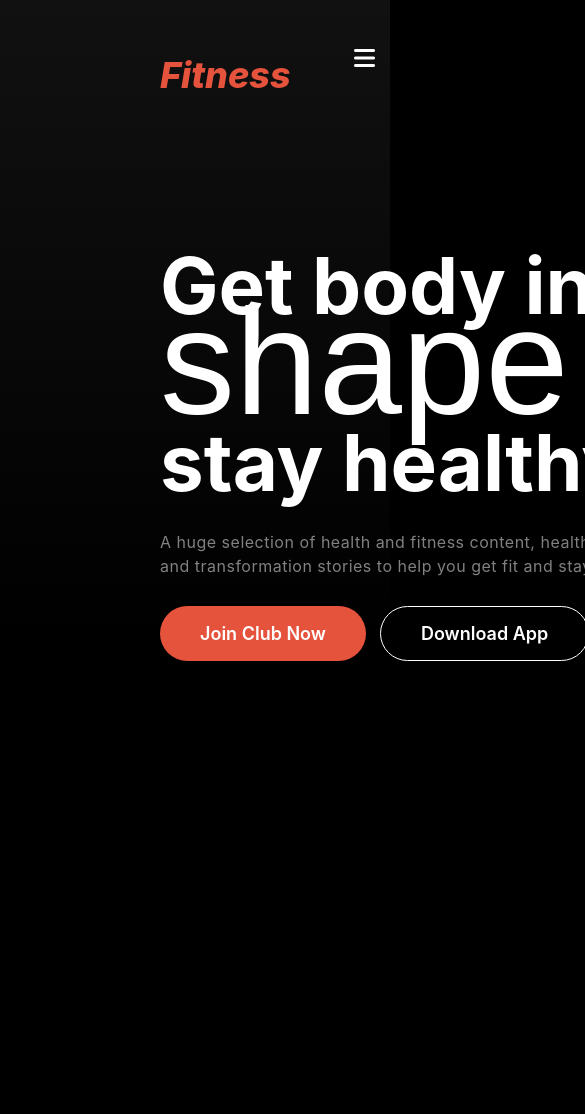
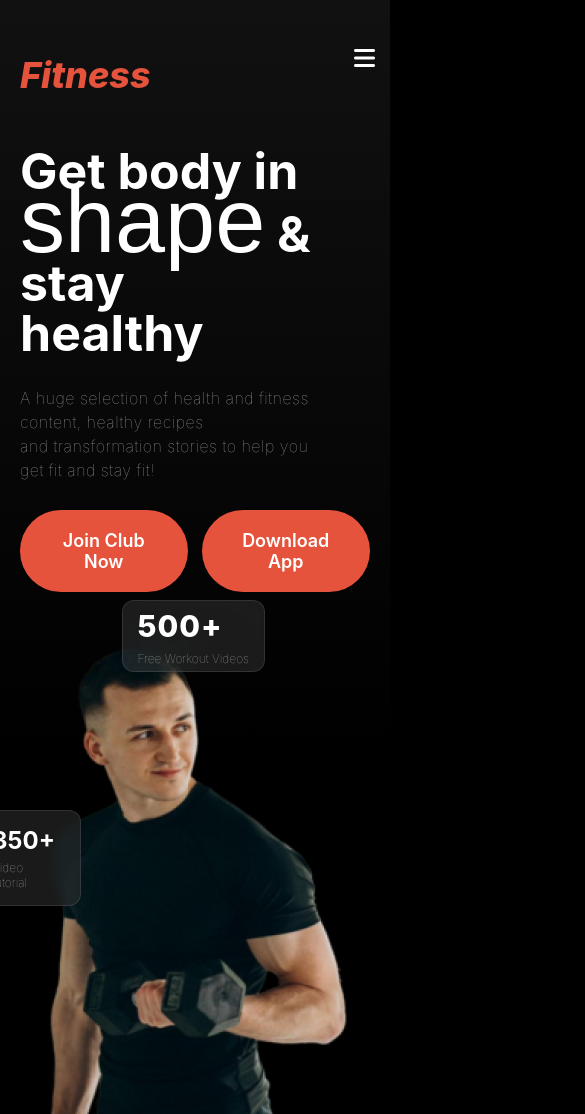
Before and after one commit to Md-Delwar-Hossain-Dulal/reset-Assignment-2, a plain HTML site: page index.html in a window 390 px wide. Shown: the top 1114 px of the page, 585 px wide, since content can reach past the window. Before the commit the page ends 844 px from the top, so only its background shows below. Drawn offline with Linux system fonts and the light colour scheme; a web font is replaced by a local one.

Commit message:
nav responsiv

```diff
--- a/index.html
+++ b/index.html
@@ -33,25 +33,30 @@
         <div class="banner-parent">
             <div class="banner-text">
                 <h1>Get body in <span class="new-text">shape</span> & stay healthy</h1>
-                <p>A huge selection of health and fitness content, healthy recipes <br> and transformation stories to help
-                    you get fit and stay fit!</p>
+                <p>A huge selection of health and fitness content, healthy recipes <br> and transformation stories to
+                    help you get fit and stay fit!</p>
                 <div class="button">
                     <button class="button-1">Join Club Now</button>
                     <button class="button-2">Download App</button>
                 </div>
             </div>
-            <div>
+            <div class="img-div">
+                <div class="img">
+                    <!-- CSS background-image -->
+                </div>
                 <div>
-                    <img src="./images/Images 2.png" alt="">
-                </div>
-                <div style="visibility: hidden;">
-                    <div>
-                        <a href="#"><i class="fa-sharp fa-solid fa-circle-play fa-xl" style="color: #e6533c;"></i></a>
-                        <h3>350+</h3>
-                        <p>Video tutorial</p>
+                    <div class="img-text1">
+                        <div class="play">
+                            <a href="#"><i class="fa-sharp fa-solid fa-circle-play fa-xl"
+                                    style="color: #e6533c;"></i></a>
+                        </div>
+                        <div>
+                            <h1>350+</h1>
+                            <p>Video tutorial</p>
+                        </div>
                     </div>
-                    <div>
-                        <h3>500+</h3>
+                    <div class="img-text2">
+                        <h1>500+</h1>
                         <p>Free Workout Videos</p>
                     </div>
                 </div>
--- a/style.css
+++ b/style.css
@@ -5,8 +5,6 @@
 
 body {
     background-color: rgb(0, 0, 0);
-    /* width: 80%;
-    margin: 0 auto; */
 }
 
 @import url('https://fonts.googleapis.com/css2?family=Inter:ital,opsz,wght@0,14..32,100..900;1,14..32,100..900&display=swap');
@@ -19,15 +17,24 @@ body {
 
 .all-section {
     background: linear-gradient(180.00deg, rgb(17, 17, 17), rgba(119, 119, 119, 0) 100%);
-    height: 600px;
+    height: 715px;
     padding-top: 40px;
 }
 
-.navbar,
-.banner-parent {
+.navbar h1 {
+    color: rgb(230, 83, 60);
+    font-family: "Inter", sans-serif;
+    font-style: italic;
+    font-size: 36px;
+    font-weight: 800;
+    margin-top: 13px;
+    /* font-family: inter; */
+}
+
+.navbar {
     display: flex;
     justify-content: space-between;
-    margin: 0 160px;
+    margin: 0 150px;
 }
 
 .navbar li {
@@ -57,15 +64,7 @@ body {
     color: rgb(255, 255, 255);
 }
 
-.navbar h1 {
-    color: rgb(230, 83, 60);
-    font-family: "Inter";
-    font-style: italic;
-    font-size: 36px;
-    font-weight: 800;
-    margin-top: 13px;
-    /* font-family: inter; */
-}
+
 
 .ham-menu {
     color: white;
@@ -74,19 +73,20 @@ body {
 
 /* !banner text & photo */
 
-/* .banner-text {
-    border: 2px solid red;
-} */
+.banner-parent {
+    display: flex;
+    justify-content: space-between;
+    margin: 0 150px;
+}
 
 .banner-text h1 {
-    margin-top: 150px;
+    margin-top: 120px;
     font-family: "Inter", sans-serif;
     font-family: 900;
     font-size: 78px;
     color: rgb(255, 255, 255);
     width: 600px;
     line-height: 99.50%;
-    /* !akane somosha ase line of height */
 }
 
 .new-text {
@@ -99,7 +99,6 @@ body {
 .banner-text p {
     color: rgba(255, 255, 255, 0.5);
     font-family: "Inter", sans-serif;
-    ;
     font-size: 16px;
     padding-top: 28px;
     line-height: 24px;
@@ -125,12 +124,83 @@ body {
     font-size: 18px;
     font-weight: 600;
     border: none;
+    cursor: pointer;
 }
 
 .button-2 {
     border: 1px solid rgb(255, 255, 255);
     background: transparent;
 }
+
+.img {
+    width: 349px;
+    height: 580px;
+    background: url(./images/Images\ 2.png);
+}
+
+.img-div {
+    padding-top: 32px;
+}
+
+.img-text1 {
+    position: absolute;
+    top: 570px;
+    right: 410px;
+    padding: 15px 25px;
+    color: rgb(255, 255, 255);
+    font-family: "Inter", sans-serif;
+    display: flex;
+    border: 1px solid rgba(255, 255, 255, 0.1);
+    border-radius: 12px;
+    backdrop-filter: blur(5px);
+    background: rgba(48, 48, 48, 0.54);
+    gap: 10px;
+}
+
+.img-text1 h3 {
+    font-weight: 900;
+    font-size: 24px;
+    text-align: left;
+}
+
+.img-text1 p,
+.all-section p {
+    font-family: "Inter", sans-serif;
+    padding-top: 5px;
+    font-size: 12px;
+    color: rgba(239, 237, 232, 0.65);
+    font-weight: 100;
+}
+
+.play {
+    display: flex;
+    align-items: center;
+
+}
+
+
+
+.img-text2 {
+    color: rgb(255, 255, 255);
+    border: 1px solid rgba(255, 255, 255, 0.1);
+    border-radius: 12px;
+    position: absolute;
+    top: 290px;
+    right: 125px;
+    padding: 5px 15px;
+    font-family: "Inter", sans-serif;
+    backdrop-filter: blur(20px);
+    background: rgba(255, 255, 255, 0.1);
+}
+
+.img-text2 h1 {
+    font-size: 30px;
+    font-weight: 800;
+    line-height: 40px;
+    letter-spacing: 1px;
+    text-align: left;
+}
+
 
 /* TODO: small device */
 @media (max-width: 576px) {
@@ -141,11 +211,102 @@ body {
 
     }
 
+    .navbar {
+        display: flex;
+        justify-content: space-between;
+        margin: 0 20px;
+    }
+
+    .banner-parent {
+        display: flex;
+        flex-direction: column;
+        margin: 0 20px;
+
+    }
+
     .ham-menu {
         visibility: visible;
-        /* position: relative; */
         position: absolute;
         right: 15px;
         top: 50px;
     }
+
+    .banner-text h1 {
+        width: 298px;
+        margin-top: 50px;
+        font-family: 900;
+        font-size: 50px;
+        line-height: 99.50%;
+    }
+
+    .new-text {
+        font-family: 'Miama', sans-serif;
+        font-size: 90px;
+        font-weight: 400;
+
+    }
+
+    .banner-text p {
+        width: 300px;
+        font-size: 16px;
+        padding-top: 28px;
+        line-height: 24px;
+        letter-spacing: 0.5px;
+        text-align: left;
+    }
+
+
+    .button {
+        display: flex;
+        justify-content: space-between;
+        padding-top: 28px;
+    }
+
+    .button-1,
+    .button-2 {
+        color: rgb(255, 255, 255);
+        padding: 20px 40px;
+        border-radius: 42px;
+        background: rgb(230, 83, 60);
+        font-family: "Inter", sans-serif;
+        font-size: 18px;
+        font-weight: 600;
+        border: none;
+    }
+
+    .img {
+        width: 100%;
+        height: 490px;
+        background: url(./images/Images\ 2.png);
+        background-repeat: no-repeat;
+        background-size: auto;
+    }
+
+    .img-text1 {
+        position: absolute;
+        top: 810px;
+        right: 309px;
+        padding: 15px 25px;
+        color: rgb(255, 255, 255);
+        font-family: "Inter", sans-serif;
+        display: flex;
+        border: 1px solid rgba(255, 255, 255, 0.1);
+        border-radius: 12px;
+        backdrop-filter: blur(5px);
+        background: rgba(48, 48, 48, 0.54);
+        gap: 10px;
+    }
+
+    .img-text2 {
+        color: rgb(255, 255, 255);
+        border: 1px solid rgba(255, 255, 255, 0.1);
+        border-radius: 12px;
+        position: absolute;
+        top: 600px;
+        right: 125px;
+        padding: 5px 15px;
+        font-family: "Inter", sans-serif;
+        backdrop-filter: blur(20px);
+        background: rgba(255, 255, 255, 0.1);
+    }
 }
```
